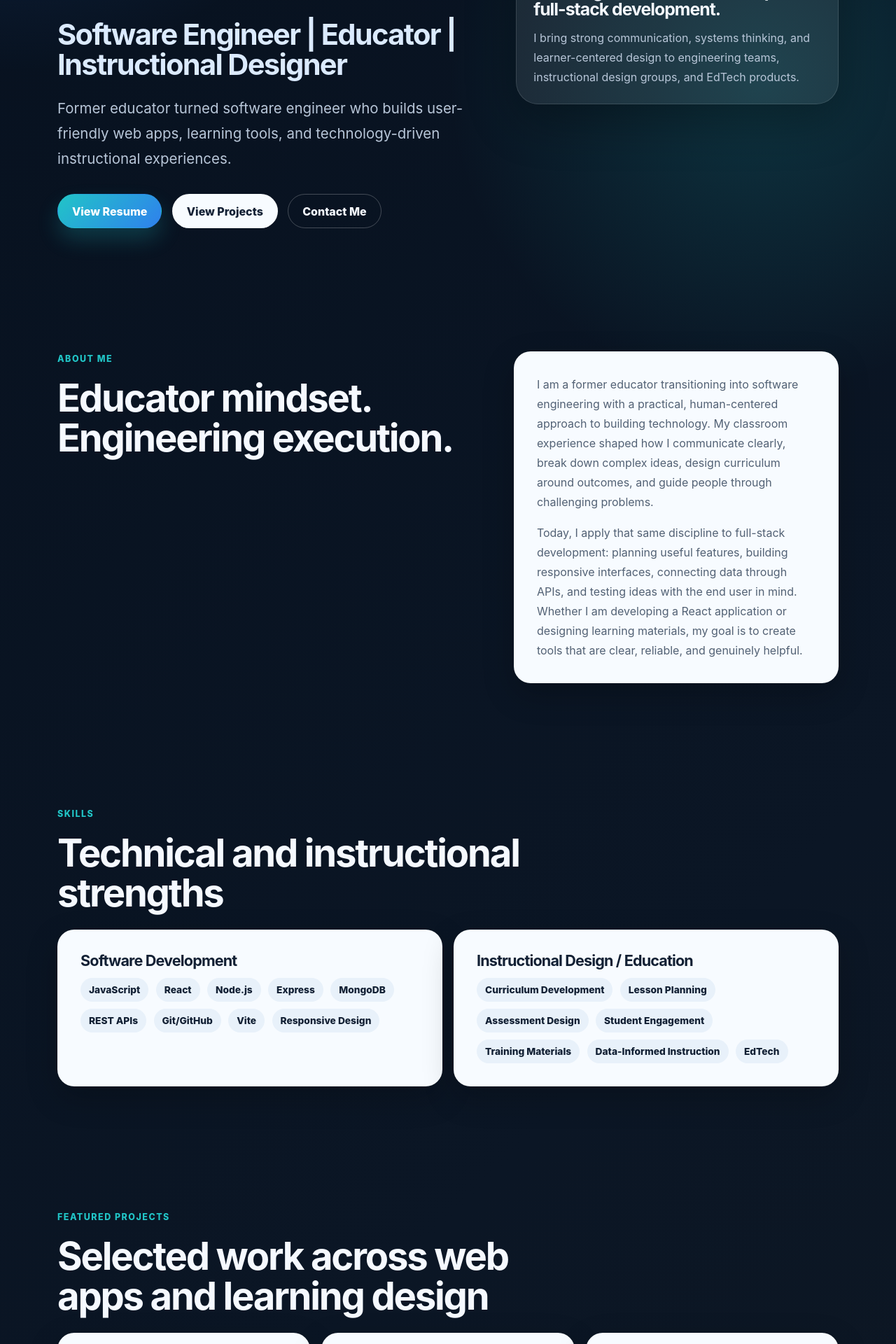
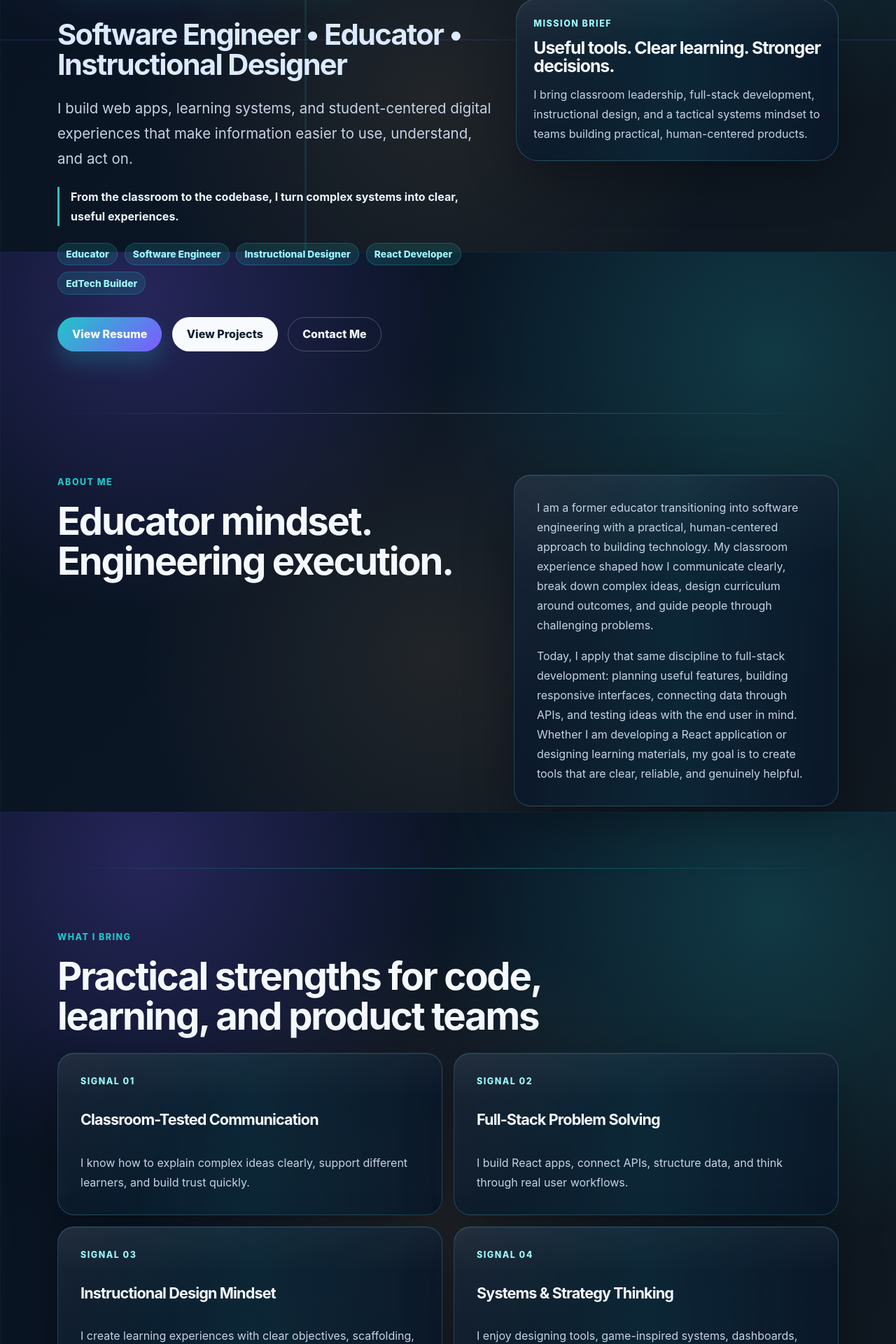
Before and after one commit to ZachMolzner/ZachMolzner_Landing_Page, a React (Vite) app: page / in a window 1280 px wide. Shown: the part 440-2360 px from the top of the page at 70% size. Built offline with nearby package versions, Linux system fonts and the light colour scheme.

Commit message:
Add personality-driven portfolio refresh

```diff
--- a/src/main.jsx
+++ b/src/main.jsx
@@ -1,6 +1,21 @@
 import React from 'react';
 import { createRoot } from 'react-dom/client';
 import './styles.css';
+
+const contactLinks = {
+  // Update these values when you want to change your public contact links.
+  email: 'Zamolzner@gmail.com',
+  github: 'https://github.com/ZachMolzner',
+  linkedin: 'https://www.linkedin.com/in/zmolzner',
+};
+
+const identityBadges = [
+  'Educator',
+  'Software Engineer',
+  'Instructional Designer',
+  'React Developer',
+  'EdTech Builder',
+];
 
 const softwareSkills = [
   'JavaScript',
@@ -24,12 +39,31 @@ const educationSkills = [
   'EdTech',
 ];
 
+const bringItems = [
+  {
+    title: 'Classroom-Tested Communication',
+    text: 'I know how to explain complex ideas clearly, support different learners, and build trust quickly.',
+  },
+  {
+    title: 'Full-Stack Problem Solving',
+    text: 'I build React apps, connect APIs, structure data, and think through real user workflows.',
+  },
+  {
+    title: 'Instructional Design Mindset',
+    text: 'I create learning experiences with clear objectives, scaffolding, assessments, and practical outcomes.',
+  },
+  {
+    title: 'Systems & Strategy Thinking',
+    text: 'I enjoy designing tools, game-inspired systems, dashboards, and workflows that help people make better decisions.',
+  },
+];
+
 const projects = [
   {
     title: 'Ivalice Chronicles / Final Fantasy Tactics Party Optimizer',
     description:
-      'React app for building and optimizing tactical RPG parties using roles, job data, and party coverage analysis.',
-    tags: ['React', 'Game Tools', 'Optimization'],
+      'A tactical RPG party optimizer built with React that analyzes job roles, party coverage, and character abilities to help users build stronger team compositions.',
+    tags: ['React', 'Tactical Systems', 'Optimization'],
     // TODO: Replace this placeholder with the real repository URL.
     github: '#',
     // TODO: Replace this placeholder with the real live demo URL.
@@ -38,7 +72,7 @@ const projects = [
   {
     title: 'SarahNode AI Assistant',
     description:
-      'Local-first AI companion project using FastAPI, React, WebSockets, voice, avatar systems, and event-driven architecture.',
+      'A local-first AI companion project combining React, FastAPI, WebSockets, voice systems, avatar interactions, and event-driven architecture.',
     tags: ['React', 'FastAPI', 'WebSockets'],
     // TODO: Replace this placeholder with the real repository URL.
     github: '#',
@@ -46,12 +80,20 @@ const projects = [
   {
     title: 'Curriculum / Learning Design Portfolio',
     description:
-      'Collection of lesson plans, rubrics, assessments, slide decks, and student-facing learning materials.',
+      'A portfolio of lesson plans, rubrics, assessments, guided projects, student-facing materials, and professional learning resources designed for real classrooms.',
     tags: ['Curriculum', 'Assessment', 'EdTech'],
     // TODO: Replace this placeholder with the real portfolio link when available.
     linkText: 'Coming Soon',
     link: '#',
   },
+];
+
+const currentFocus = [
+  'Building production-ready React projects',
+  'Improving full-stack architecture',
+  'Creating instructional design samples',
+  'Applying for software engineering, front-end, curriculum design, and EdTech roles',
+  'Building portfolio projects that connect education and technology',
 ];
 
 function App() {
@@ -64,6 +106,7 @@ function App() {
           </a>
           <div className="nav-links">
             <a href="#about">About</a>
+            <a href="#bring">What I Bring</a>
             <a href="#skills">Skills</a>
             <a href="#projects">Projects</a>
             <a href="#resume">Resume</a>
@@ -75,13 +118,24 @@ function App() {
       <main>
         <section id="hero" className="hero section-shell">
           <div className="hero-content">
-            <p className="eyebrow">Portfolio for software, learning, and product-minded teams</p>
+            <p className="eyebrow">Builder + educator + systems thinker</p>
             <h1>Zach Molzner</h1>
-            <h2>Software Engineer | Educator | Instructional Designer</h2>
+            <h2>Software Engineer • Educator • Instructional Designer</h2>
             <p className="hero-pitch">
-              Former educator turned software engineer who builds user-friendly web apps,
-              learning tools, and technology-driven instructional experiences.
+              I build web apps, learning systems, and student-centered digital experiences that
+              make information easier to use, understand, and act on.
             </p>
+            <p className="mission-line">
+              From the classroom to the codebase, I turn complex systems into clear, useful
+              experiences.
+            </p>
+            <div className="badge-row" aria-label="Professional identity badges">
+              {identityBadges.map((badge) => (
+                <span className="status-pill" key={badge}>
+                  {badge}
+                </span>
+              ))}
+            </div>
             <div className="button-row" aria-label="Portfolio actions">
               <a className="button primary" href="#resume">
                 View Resume
@@ -94,39 +148,55 @@ function App() {
               </a>
             </div>
           </div>
-          <aside className="hero-card" aria-label="Career focus summary">
-            <span className="status-pill">Open to junior roles</span>
-            <h3>Blending classroom leadership with full-stack development.</h3>
+          <aside className="hero-card command-panel" aria-label="Career focus summary">
+            <span className="panel-label">Mission Brief</span>
+            <h3>Useful tools. Clear learning. Stronger decisions.</h3>
             <p>
-              I bring strong communication, systems thinking, and learner-centered design to
-              engineering teams, instructional design groups, and EdTech products.
+              I bring classroom leadership, full-stack development, instructional design, and a
+              tactical systems mindset to teams building practical, human-centered products.
             </p>
           </aside>
         </section>
 
-        <section id="about" className="section-shell split-section">
+        <section id="about" className="section-shell split-section tech-divider">
           <div>
             <p className="section-kicker">About Me</p>
             <h2>Educator mindset. Engineering execution.</h2>
           </div>
-          <div className="card large-card">
+          <div className="card large-card command-panel">
             <p>
               I am a former educator transitioning into software engineering with a practical,
-              human-centered approach to building technology. My classroom experience shaped how
-              I communicate clearly, break down complex ideas, design curriculum around outcomes,
-              and guide people through challenging problems.
+              human-centered approach to building technology. My classroom experience shaped how I
+              communicate clearly, break down complex ideas, design curriculum around outcomes, and
+              guide people through challenging problems.
             </p>
             <p>
               Today, I apply that same discipline to full-stack development: planning useful
               features, building responsive interfaces, connecting data through APIs, and testing
               ideas with the end user in mind. Whether I am developing a React application or
-              designing learning materials, my goal is to create tools that are clear, reliable,
-              and genuinely helpful.
+              designing learning materials, my goal is to create tools that are clear, reliable, and
+              genuinely helpful.
             </p>
           </div>
         </section>
 
-        <section id="skills" className="section-shell">
+        <section id="bring" className="section-shell tech-divider">
+          <div className="section-heading">
+            <p className="section-kicker">What I Bring</p>
+            <h2>Practical strengths for code, learning, and product teams</h2>
+          </div>
+          <div className="bring-grid">
+            {bringItems.map((item, index) => (
+              <article className="card feature-card command-panel" key={item.title}>
+                <span className="panel-label">Signal {String(index + 1).padStart(2, '0')}</span>
+                <h3>{item.title}</h3>
+                <p>{item.text}</p>
+              </article>
+            ))}
+          </div>
+        </section>
+
+        <section id="skills" className="section-shell tech-divider">
           <div className="section-heading">
             <p className="section-kicker">Skills</p>
             <h2>Technical and instructional strengths</h2>
@@ -137,15 +207,16 @@ function App() {
           </div>
         </section>
 
-        <section id="projects" className="section-shell">
+        <section id="projects" className="section-shell tech-divider">
           <div className="section-heading">
             <p className="section-kicker">Featured Projects</p>
-            <h2>Selected work across web apps and learning design</h2>
+            <h2>Portfolio work with a builder’s mindset</h2>
           </div>
           <div className="project-grid">
-            {projects.map((project) => (
-              <article className="card project-card" key={project.title}>
+            {projects.map((project, index) => (
+              <article className="card project-card command-panel" key={project.title}>
                 <div>
+                  <span className="panel-label">Project {String(index + 1).padStart(2, '0')}</span>
                   <h3>{project.title}</h3>
                   <p>{project.description}</p>
                 </div>
@@ -172,8 +243,8 @@ function App() {
           </div>
         </section>
 
-        <section id="resume" className="section-shell">
-          <div className="resume-card">
+        <section id="resume" className="section-shell tech-divider">
+          <div className="resume-card command-panel">
             <div className="resume-intro">
               <p className="section-kicker">Resume Preview</p>
               <h2>Ready for engineering and instructional design opportunities</h2>
@@ -211,13 +282,27 @@ function App() {
           </div>
         </section>
 
-        <section id="career-focus" className="section-shell">
+        <section id="current-focus" className="section-shell tech-divider">
+          <div className="section-heading">
+            <p className="section-kicker">Current Focus</p>
+            <h2>Where I am building momentum now</h2>
+          </div>
+          <div className="card focus-card command-panel">
+            <ul className="focus-list">
+              {currentFocus.map((item) => (
+                <li key={item}>{item}</li>
+              ))}
+            </ul>
+          </div>
+        </section>
+
+        <section id="career-focus" className="section-shell tech-divider">
           <div className="section-heading">
             <p className="section-kicker">Career Focus</p>
             <h2>Two aligned paths built on the same strengths</h2>
           </div>
           <div className="focus-grid">
-            <article className="card focus-card">
+            <article className="card focus-card command-panel">
               <h3>Software Engineering Roles</h3>
               <p>
                 I am targeting junior full-stack software engineer and front-end developer roles
@@ -225,7 +310,7 @@ function App() {
                 and thoughtful user experiences while continuing to grow with a collaborative team.
               </p>
             </article>
-            <article className="card focus-card">
+            <article className="card focus-card command-panel">
               <h3>Instructional Design / Curriculum Roles</h3>
               <p>
                 My education background supports curriculum, instructional design, and EdTech roles
@@ -237,7 +322,7 @@ function App() {
           </div>
         </section>
 
-        <section id="contact" className="section-shell contact-section">
+        <section id="contact" className="section-shell contact-section tech-divider">
           <div>
             <p className="section-kicker">Contact</p>
             <h2>Let’s build something useful.</h2>
@@ -246,11 +331,12 @@ function App() {
               instructional design, and EdTech opportunities.
             </p>
           </div>
-          <address className="card contact-card">
-            {/* TODO: Update this email address with your preferred professional email. */}
-            <a href="mailto:your.email@example.com">your.email@example.com</a>
-            <a href="https://github.com/ZachMolzner">github.com/ZachMolzner</a>
-            <a href="https://www.linkedin.com/in/zmolzner">linkedin.com/in/zmolzner</a>
+          <address className="card contact-card command-panel">
+            <span className="panel-label">Open Channel</span>
+            {/* TODO: Update contactLinks above when you want to change public contact details. */}
+            <a href={`mailto:${contactLinks.email}`}>Email: {contactLinks.email}</a>
+            <a href={contactLinks.github}>GitHub: {contactLinks.github}</a>
+            <a href={contactLinks.linkedin}>LinkedIn: {contactLinks.linkedin}</a>
           </address>
         </section>
       </main>
@@ -260,7 +346,7 @@ function App() {
 
 function SkillGroup({ title, skills }) {
   return (
-    <article className="card skill-card">
+    <article className="card skill-card command-panel">
       <h3>{title}</h3>
       <ul className="skill-list">
         {skills.map((skill) => (
--- a/src/styles.css
+++ b/src/styles.css
@@ -2,16 +2,20 @@
   color-scheme: dark;
   --bg: #07111f;
   --bg-soft: #0d1b2e;
+  --panel: rgba(11, 26, 43, 0.84);
+  --panel-strong: rgba(14, 32, 54, 0.96);
   --card: #f7fbff;
   --card-muted: #e8f1fa;
   --text: #f5f9ff;
-  --text-muted: #b8c6d8;
+  --text-muted: #c6d3e5;
   --ink: #122034;
   --ink-muted: #526174;
   --accent: #21c5c7;
-  --accent-strong: #2f80ed;
+  --accent-strong: #7c5cff;
+  --accent-warm: #f5b85a;
   --accent-soft: rgba(33, 197, 199, 0.14);
-  --border: rgba(255, 255, 255, 0.12);
+  --border: rgba(255, 255, 255, 0.14);
+  --panel-border: rgba(114, 226, 255, 0.22);
   --shadow: 0 22px 70px rgba(0, 0, 0, 0.32);
   font-family:
     Inter, ui-sans-serif, system-ui, -apple-system, BlinkMacSystemFont, "Segoe UI", sans-serif;
@@ -29,10 +33,26 @@ body {
   margin: 0;
   min-width: 320px;
   background:
-    radial-gradient(circle at top left, rgba(47, 128, 237, 0.24), transparent 34rem),
-    radial-gradient(circle at 85% 12%, rgba(33, 197, 199, 0.18), transparent 28rem),
+    radial-gradient(circle at 16% 8%, rgba(124, 92, 255, 0.26), transparent 28rem),
+    radial-gradient(circle at 86% 18%, rgba(33, 197, 199, 0.2), transparent 30rem),
+    radial-gradient(circle at 48% 72%, rgba(245, 184, 90, 0.09), transparent 26rem),
+    linear-gradient(rgba(114, 226, 255, 0.045) 1px, transparent 1px),
+    linear-gradient(90deg, rgba(114, 226, 255, 0.045) 1px, transparent 1px),
     linear-gradient(135deg, var(--bg), #0b1625 48%, #101820);
+  background-attachment: fixed;
+  background-size: auto, auto, auto, 42px 42px, 42px 42px, auto;
   color: var(--text);
+}
+
+body::before {
+  background:
+    linear-gradient(90deg, transparent 0 34%, rgba(33, 197, 199, 0.12) 34% 34.25%, transparent 34.25%),
+    linear-gradient(180deg, transparent 0 62%, rgba(124, 92, 255, 0.12) 62% 62.25%, transparent 62.25%);
+  content: "";
+  inset: 0;
+  pointer-events: none;
+  position: fixed;
+  z-index: -1;
 }
 
 a {
@@ -76,8 +96,11 @@ h3 {
 
 .logo {
   align-items: center;
-  background: linear-gradient(135deg, var(--accent), var(--accent-strong));
+  background:
+    linear-gradient(135deg, rgba(33, 197, 199, 0.95), rgba(124, 92, 255, 0.95));
+  border: 1px solid rgba(255, 255, 255, 0.22);
   border-radius: 1rem;
+  box-shadow: 0 0 28px rgba(33, 197, 199, 0.28);
   color: white;
   display: inline-flex;
   font-weight: 800;
@@ -95,18 +118,32 @@ h3 {
 .nav-links a {
   color: var(--text-muted);
   font-size: 0.94rem;
-  transition: color 180ms ease;
+  transition:
+    color 180ms ease,
+    text-shadow 180ms ease;
 }
 
 .nav-links a:hover,
 .nav-links a:focus-visible {
   color: var(--text);
+  text-shadow: 0 0 18px rgba(33, 197, 199, 0.5);
 }
 
 .section-shell {
   margin: 0 auto;
   max-width: 1180px;
   padding: 4.5rem 1.25rem;
+  position: relative;
+}
+
+.tech-divider::before {
+  background: linear-gradient(90deg, transparent, rgba(33, 197, 199, 0.5), transparent);
+  content: "";
+  height: 1px;
+  left: 1.25rem;
+  position: absolute;
+  right: 1.25rem;
+  top: 0;
 }
 
 .hero {
@@ -117,11 +154,12 @@ h3 {
 }
 
 .hero-content {
-  max-width: 780px;
+  max-width: 820px;
 }
 
 .eyebrow,
-.section-kicker {
+.section-kicker,
+.panel-label {
   color: var(--accent);
   font-size: 0.78rem;
   font-weight: 800;
@@ -130,8 +168,15 @@ h3 {
   text-transform: uppercase;
 }
 
+.panel-label {
+  color: #9df7f7;
+  display: inline-flex;
+  margin-bottom: 0.85rem;
+}
+
 .hero h1 {
   font-size: clamp(3.3rem, 15vw, 7.5rem);
+  text-shadow: 0 0 48px rgba(33, 197, 199, 0.18);
 }
 
 .hero h2 {
@@ -143,12 +188,30 @@ h3 {
 .hero-pitch {
   font-size: clamp(1.08rem, 2vw, 1.28rem);
   margin-top: 1.4rem;
-  max-width: 720px;
+  max-width: 740px;
+}
+
+.mission-line {
+  border-left: 3px solid var(--accent);
+  color: #ecf7ff;
+  font-weight: 700;
+  margin-top: 1.35rem;
+  max-width: 690px;
+  padding-left: 1rem;
+}
+
+.badge-row,
+.button-row {
+  display: flex;
+  flex-wrap: wrap;
+}
+
+.badge-row {
+  gap: 0.6rem;
+  margin-top: 1.5rem;
 }
 
 .button-row {
-  display: flex;
-  flex-wrap: wrap;
   gap: 0.9rem;
   margin-top: 2rem;
 }
@@ -175,6 +238,11 @@ h3 {
   transform: translateY(-3px);
 }
 
+.button:hover,
+.button:focus-visible {
+  box-shadow: 0 0 34px rgba(33, 197, 199, 0.28);
+}
+
 .button.primary {
   background: linear-gradient(135deg, var(--accent), var(--accent-strong));
   box-shadow: 0 16px 30px rgba(33, 197, 199, 0.22);
@@ -192,8 +260,6 @@ h3 {
 }
 
 .hero-card {
-  background: rgba(255, 255, 255, 0.08);
-  border: 1px solid var(--border);
   border-radius: 2rem;
   box-shadow: var(--shadow);
   padding: 1.5rem;
@@ -201,7 +267,7 @@ h3 {
 
 .hero-card h3 {
   font-size: 1.55rem;
-  margin: 1rem 0 0.9rem;
+  margin-bottom: 0.9rem;
 }
 
 .status-pill,
@@ -215,8 +281,38 @@ h3 {
 
 .status-pill {
   background: var(--accent-soft);
+  border: 1px solid rgba(33, 197, 199, 0.26);
   color: #9df7f7;
   padding: 0.45rem 0.7rem;
+}
+
+.command-panel {
+  background:
+    linear-gradient(135deg, rgba(255, 255, 255, 0.06), transparent 38%),
+    var(--panel);
+  border: 1px solid var(--panel-border);
+  box-shadow:
+    var(--shadow),
+    inset 0 1px 0 rgba(255, 255, 255, 0.08);
+  color: var(--text);
+  overflow: hidden;
+  position: relative;
+}
+
+.command-panel::after {
+  background:
+    linear-gradient(90deg, transparent, rgba(33, 197, 199, 0.16), transparent),
+    linear-gradient(180deg, rgba(255, 255, 255, 0.08), transparent 28%);
+  content: "";
+  inset: 0;
+  opacity: 0.5;
+  pointer-events: none;
+  position: absolute;
+}
+
+.command-panel > * {
+  position: relative;
+  z-index: 1;
 }
 
 .split-section,
@@ -239,19 +335,23 @@ h3 {
 
 .card,
 .resume-card {
-  background: var(--card);
-  border: 1px solid rgba(255, 255, 255, 0.14);
   border-radius: 1.5rem;
-  box-shadow: 0 16px 45px rgba(0, 0, 0, 0.22);
-  color: var(--ink);
   transition:
     transform 180ms ease,
-    box-shadow 180ms ease;
+    box-shadow 180ms ease,
+    border-color 180ms ease;
+}
+
+.card:hover {
+  border-color: rgba(33, 197, 199, 0.42);
+  box-shadow:
+    0 24px 70px rgba(0, 0, 0, 0.32),
+    0 0 34px rgba(33, 197, 199, 0.14);
 }
 
 .card p,
 .resume-card p {
-  color: var(--ink-muted);
+  color: var(--text-muted);
 }
 
 .large-card {
@@ -262,7 +362,8 @@ h3 {
 
 .skills-grid,
 .project-grid,
-.focus-grid {
+.focus-grid,
+.bring-grid {
   display: grid;
   gap: 1rem;
 }
@@ -270,13 +371,15 @@ h3 {
 .skill-card,
 .project-card,
 .focus-card,
-.contact-card {
+.contact-card,
+.feature-card {
   padding: 1.35rem;
 }
 
 .skill-card h3,
 .project-card h3,
 .focus-card h3,
+.feature-card h3,
 .resume-list h3 {
   font-size: 1.35rem;
   margin-bottom: 0.85rem;
@@ -292,12 +395,14 @@ h3 {
 }
 
 .skill-list li {
-  background: var(--card-muted);
-  color: var(--ink);
+  background: rgba(232, 241, 250, 0.12);
+  border: 1px solid rgba(255, 255, 255, 0.1);
+  color: #ecf7ff;
   padding: 0.55rem 0.75rem;
 }
 
-.project-card {
+.project-card,
+.feature-card {
   display: flex;
   flex-direction: column;
   gap: 1.4rem;
@@ -312,8 +417,9 @@ h3 {
 }
 
 .tag-row span {
-  background: rgba(47, 128, 237, 0.1);
-  color: #1b5eb8;
+  background: rgba(124, 92, 255, 0.16);
+  border: 1px solid rgba(124, 92, 255, 0.24);
+  color: #dcd5ff;
   padding: 0.45rem 0.65rem;
 }
 
@@ -325,8 +431,19 @@ h3 {
 
 .project-links a,
 .contact-card a {
-  color: #0f65d8;
+  color: #9df7f7;
   font-weight: 800;
+  transition:
+    color 180ms ease,
+    text-shadow 180ms ease;
+}
+
+.project-links a:hover,
+.project-links a:focus-visible,
+.contact-card a:hover,
+.contact-card a:focus-visible {
+  color: white;
+  text-shadow: 0 0 18px rgba(33, 197, 199, 0.5);
 }
 
 .resume-card {
@@ -337,7 +454,10 @@ h3 {
 }
 
 .resume-intro {
-  background: linear-gradient(135deg, #0d2745, #12395d);
+  background:
+    radial-gradient(circle at top right, rgba(33, 197, 199, 0.18), transparent 15rem),
+    linear-gradient(135deg, #0d2745, #12395d);
+  border: 1px solid rgba(255, 255, 255, 0.12);
   border-radius: 1.25rem;
   padding: 1.4rem;
 }
@@ -353,13 +473,26 @@ h3 {
 }
 
 .resume-list article {
-  border-bottom: 1px solid #d8e4f0;
+  border-bottom: 1px solid rgba(216, 228, 240, 0.22);
   padding-bottom: 1rem;
 }
 
 .resume-list article:last-child {
   border-bottom: 0;
   padding-bottom: 0;
+}
+
+.focus-list {
+  color: var(--text-muted);
+  display: grid;
+  gap: 0.9rem;
+  line-height: 1.6;
+  margin: 0;
+  padding-left: 1.2rem;
+}
+
+.focus-list li::marker {
+  color: var(--accent);
 }
 
 .contact-section {
@@ -381,6 +514,11 @@ h3 {
     padding: 5.5rem 2rem;
   }
 
+  .tech-divider::before {
+    left: 2rem;
+    right: 2rem;
+  }
+
   .hero,
   .split-section,
   .contact-section {
@@ -388,7 +526,8 @@ h3 {
   }
 
   .skills-grid,
-  .focus-grid {
+  .focus-grid,
+  .bring-grid {
     grid-template-columns: repeat(2, minmax(0, 1fr));
   }
 
@@ -406,7 +545,8 @@ h3 {
   .skill-card,
   .project-card,
   .focus-card,
-  .contact-card {
+  .contact-card,
+  .feature-card {
     padding: 2rem;
   }
 }
```
